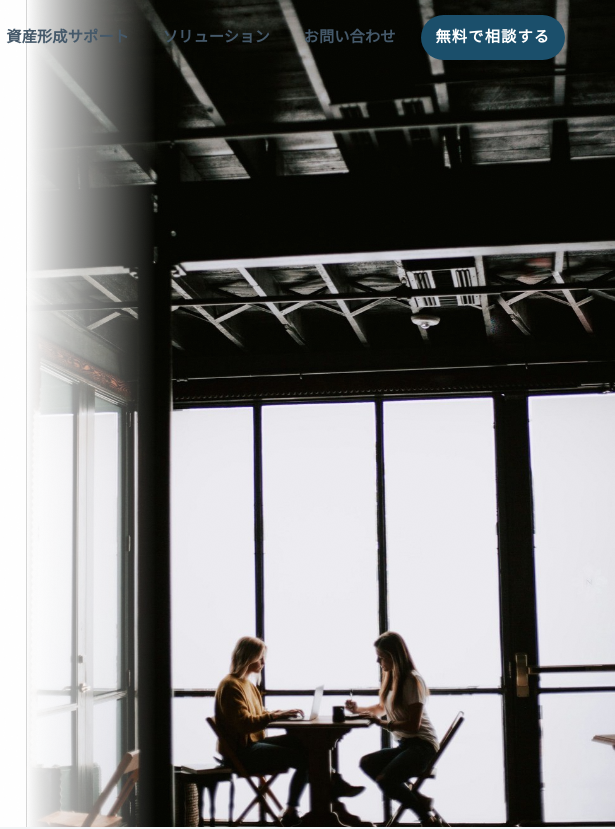
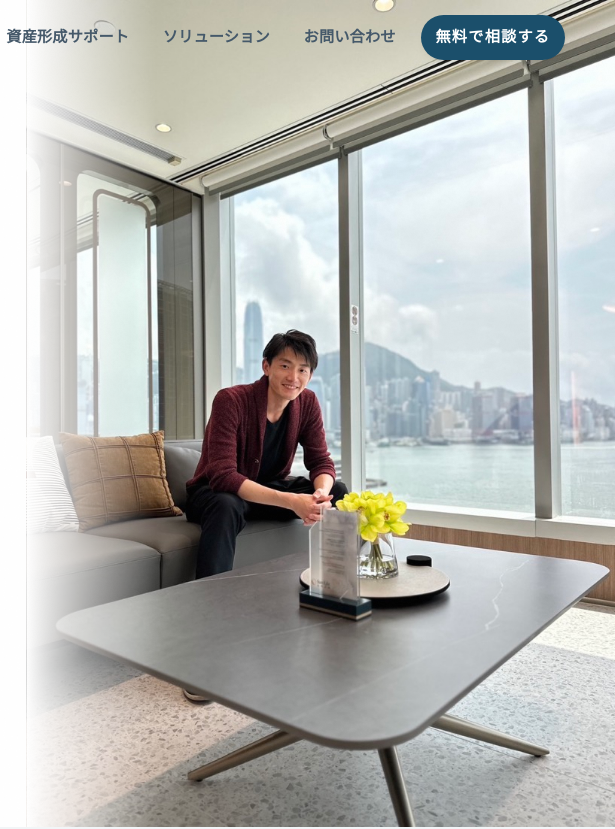
Before and after one commit to playmark0227-svg/chijokai-site, a plain HTML site: page index.html in a window 1280 px wide. Shown: the top 829 px of the page, 665-1280 px from the left. Drawn offline with Linux system fonts and the light colour scheme.

Commit message:
ヒーローの写真を代表の写真に変更
Co-Authored-By: Claude Opus 5 <noreply@anthropic.com>

```diff
--- a/assets/css/style.css
+++ b/assets/css/style.css
@@ -318,7 +318,7 @@ p, li { line-break: strict; }
 .js .hero__media { transition: clip-path 1.4s cubic-bezier(.16,.84,.34,1) .25s; }
 .is-loaded .hero__media { clip-path: inset(0 0 0 0); }
 .hero__media img {
-  width: 100%; height: 100%; object-fit: cover;
+  width: 100%; height: 100%; object-fit: cover; object-position: 44% 50%;
   transform: scale(1.14);
 }
 .js .hero__media img { transition: transform 2.6s var(--ease) .35s; }
--- a/index.html
+++ b/index.html
@@ -87,7 +87,7 @@
   </div>
 
   <figure class="hero__media">
-    <img src="assets/img/talk-silhouette.jpg" alt="窓辺で向かい合って話す二人" width="933" height="1400" fetchpriority="high">
+    <img src="assets/img/hero-portrait.jpg" alt="地上界 代表 堀之内" width="825" height="1100" fetchpriority="high">
   </figure>
 
   <a class="hero__scroll" href="#about" aria-label="下へスクロール"><span></span>SCROLL</a>
```
Also changed, not shown: assets/img/hero-portrait.jpg (added).
